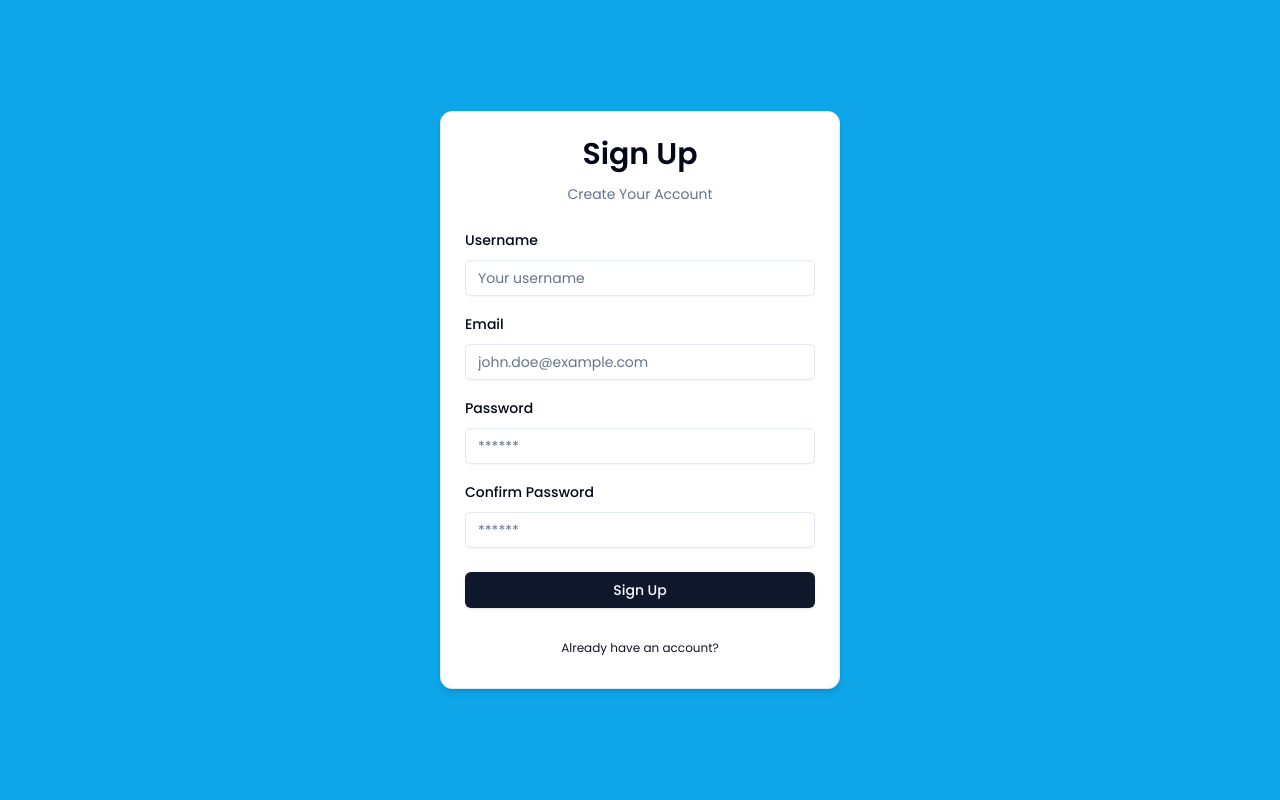
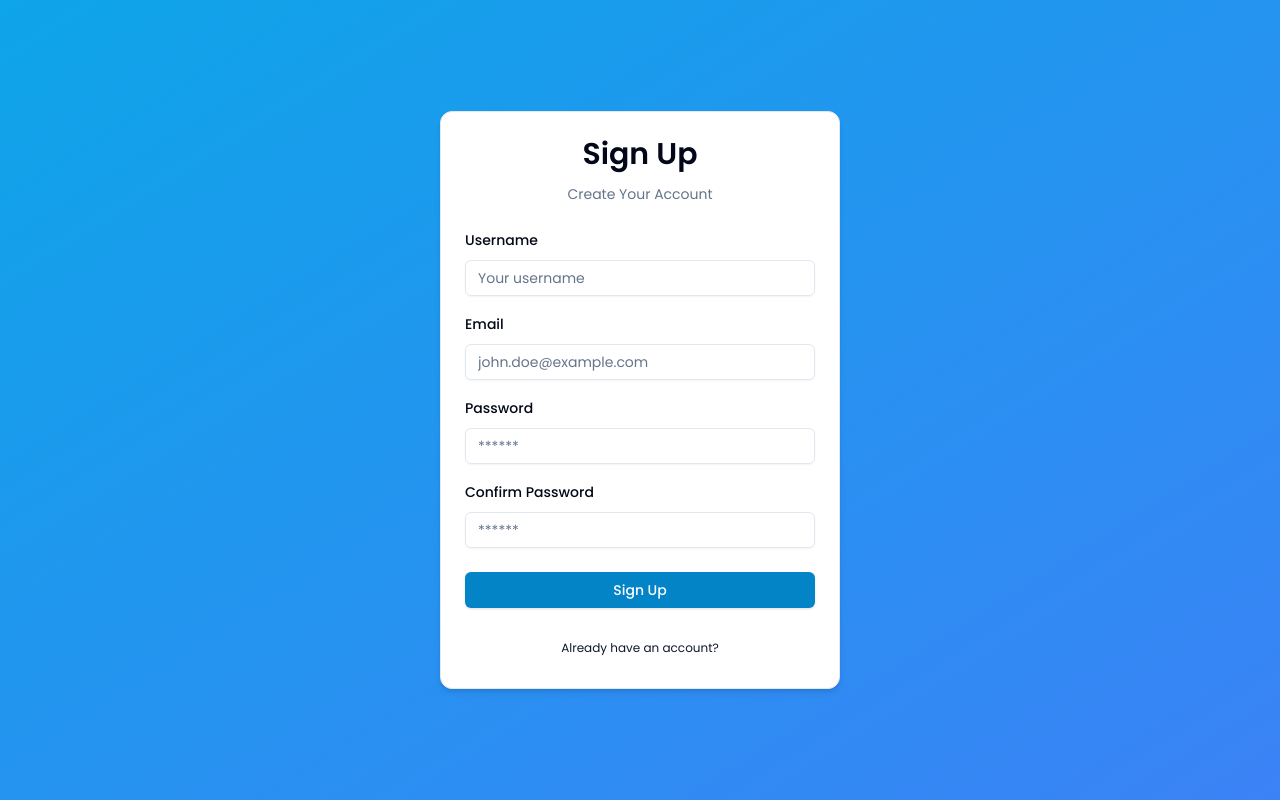
Before and after one commit to ytijani/Course-Management-System, a Next.js app in the folder front-end/: page /sign-up in a window 1280 px wide. Built offline with nearby package versions, Linux system fonts and the light colour scheme.

Commit message:
change bg of ui login

```diff
--- a/front-end/app/(auth)/layout.tsx
+++ b/front-end/app/(auth)/layout.tsx
@@ -1,14 +1,9 @@
+const AuthLayout = ({ children }: { children: React.ReactNode }) => {
+  return (
+    <div className="h-full flex justify-center items-center bg-gradient-to-br from-sky-500 to-blue-500 p-6">
+        {children}
+    </div>
+  );
+};
 
-
-
-
-
-const AuthLayout = ({children} : {children : React.ReactNode}) => {
-  return (
-      <div className="h-full flex justify-center items-center bg-sky-500 ">
-          {children}
-      </div>
-  )
-}
-
-export default AuthLayout
+export default AuthLayout;
--- a/front-end/app/(dashboard)/addcourse/page.tsx
+++ b/front-end/app/(dashboard)/addcourse/page.tsx
@@ -13,13 +13,12 @@ const AddCourse = () => {
   const [instructor, setInstructor] = useState("");
   const [schedule, setSchedule] = useState("");
   const [error, setError] = useState("");
-  const [successMessage, setSuccessMessage] = useState(""); // New state for success message
+  const [successMessage, setSuccessMessage] = useState("");
 
   const handleSubmit = async (e: React.FormEvent) => {
     e.preventDefault();
     setError("");
-    setSuccessMessage(""); // Reset success message on new submission
-
+    setSuccessMessage("");
     try {
       const response = await apiClient.post("/courses", {
         title,
@@ -28,7 +27,7 @@ const AddCourse = () => {
         schedule,
       });
       console.log("Course created:", response.data);
-      setSuccessMessage("Course created successfully!"); // Set success message
+      setSuccessMessage("Course created successfully!");
     } catch (err) {
       setError("Failed to create course. Please try again.");
       console.error(err);
@@ -39,7 +38,7 @@ const AddCourse = () => {
     <div className="p-4">
       <h1 className="text-lg font-semibold mb-4">Create Course</h1>
       {error && <p className="text-red-500">{error}</p>}
-      {successMessage && <p className="text-green-500">{successMessage}</p>} {/* Display success message */}
+      {successMessage && <p className="text-green-500">{successMessage}</p>}
       <form onSubmit={handleSubmit} className="space-y-4">
         <div>
           <Label htmlFor="title">Title</Label>
--- a/front-end/components/auth/signin-form.tsx
+++ b/front-end/components/auth/signin-form.tsx
@@ -105,7 +105,7 @@ const isLoading = form.formState.isSubmitting
           <Button
             disabled={isLoading}
             type="submit"
-            className="w-full">
+            className="w-full bg-sky-600 text-white hover:bg-sky-700 transition duration-200 ">
             Sign In
           </Button>
         </form>
--- a/front-end/components/auth/signup-form.tsx
+++ b/front-end/components/auth/signup-form.tsx
@@ -26,7 +26,6 @@ const SignUpForm = () => {
   const [successMessage, setSuccessMessage] = useState("");
   const [errorMessage, setErrorMessage] = useState("");
 
-
   const form = useForm<z.infer<typeof signUpSchema>>({
     resolver: zodResolver(signUpSchema),
     defaultValues: {
@@ -46,7 +45,6 @@ const SignUpForm = () => {
       setTimeout(() => {
         router.push("/sign-in");
       }, 2000);
-
     } catch (error) {
       if (axios.isAxiosError(error)) {
         setErrorMessage(error.response?.data.message || "An error occurred");
@@ -151,7 +149,11 @@ const SignUpForm = () => {
           </div>
           <FormError message={errorMessage} />
           <FormSuccess message={successMessage} />
-          <Button disabled={isLoading} type="submit" className="w-full">
+          <Button
+            disabled={isLoading}
+            type="submit"
+            className="w-full bg-sky-600 text-white hover:bg-sky-700 transition duration-200 "
+          >
             Sign Up
           </Button>
         </form>
```
